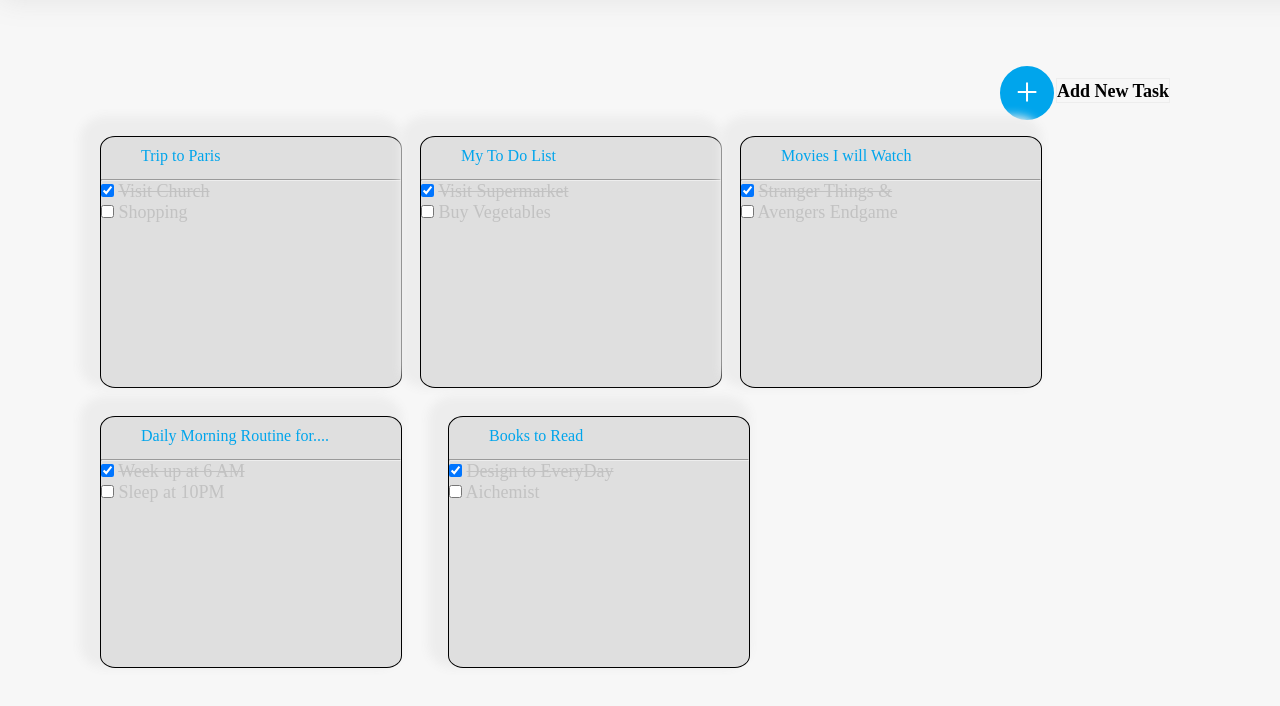
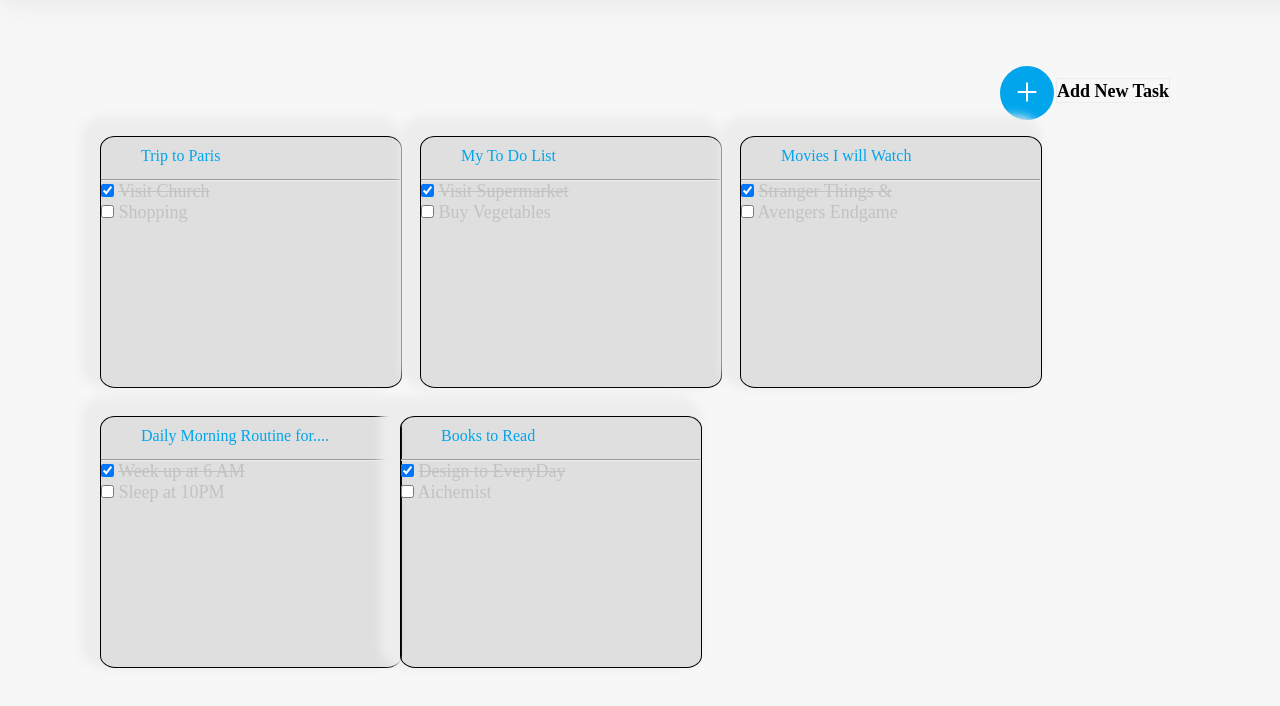
Before and after one commit to h75imanshi/Todoweb-project2, a plain HTML site: page index.html in a window 1280 px wide. Shown: the part 84-790 px from the top of the page. Drawn offline with Linux system fonts and the light colour scheme.

Commit message:
Update style.css

```diff
--- a/style.css
+++ b/style.css
@@ -284,7 +284,7 @@ body {
   position: absolute;
   box-shadow: -10px -10px 10px 10px #EDEDED;
   top: 500px;
-  right: 600px;
+   left: 400px;
   color: #C2C2C2;
   border-radius: 5%;
 
```
